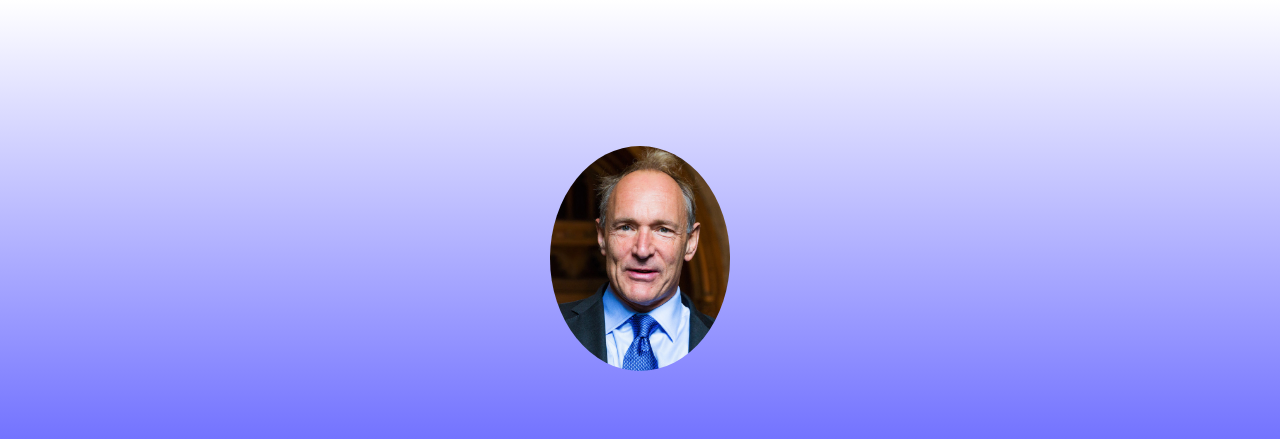
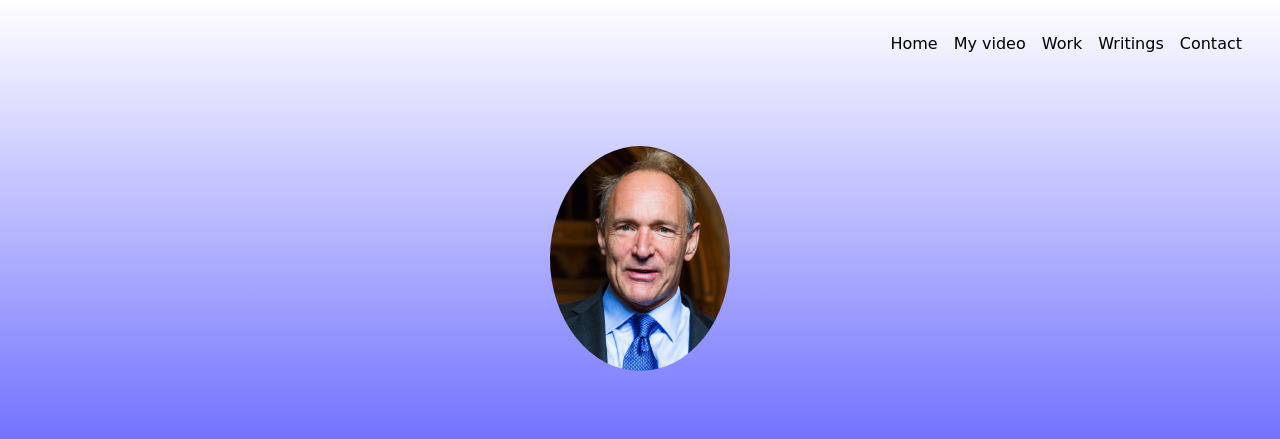
Before and after one commit to Anusha-2011/Tim-Berner, a plain HTML site: page index.html in a window 1280 px wide. Shown: the top 439 px of the page. Drawn offline with Linux system fonts and the light colour scheme; a web font is replaced by a local one.

Commit message:
Add files via upload

```diff
--- a/index.html
+++ b/index.html
@@ -4,12 +4,19 @@
     <title>Personal website</title>
     <link rel="stylesheet" href="style.css">
     <link rel="preconnect" href="https://fonts.gstatic.com">
-<link href="https://fonts.googleapis.com/css2?family=Orelega+One&display=swap" rel="stylesheet">
+    <link href="https://fonts.googleapis.com/css2?family=Orelega+One&display=swap" rel="stylesheet">
     <link rel="preconnect" href="https://fonts.gstatic.com">
-<link href="https://fonts.googleapis.com/css2?family=Merriweather:wght@300&family=Orelega+One&display=swap" rel="stylesheet">
+    <link href="https://fonts.googleapis.com/css2?family=Merriweather:wght@300&family=Orelega+One&display=swap" rel="stylesheet">
 </head>
 
-<body>  `
+<body>
+    <ul id="menu">
+    <li class="lists">Home</li>
+    <li class="lists">My video</li>
+    <li class="lists">Work</li>
+    <li class="lists">Writings</li>
+    <li class="lists">Contact</li>
+    </ul>
     <section id="header">
         <div id="headerDiv">
             <img id="TimImg" src="Tim.jpg">
@@ -26,4 +33,6 @@
             In 1994 Berners-Lee founded the World Wide Web Consortium (W3C) at the Laboratory of Computer Science (LCS) at the Massachusetts Institute of Technology in Boston. It was made up of companies that wanted to work together to create Web standards and also improve the Web. It was quickly agreed that the technology should be free of royalties and patents. Berners-Lee has served as director of this W3C since it was founded. In 1995 Microsoft produced the first version of Internet Explorer and this commercial browser created enormous growth in websites and web users.
         </p>
     </section>
-</body></html>
+</body>
+
+</html>
--- a/style.css
+++ b/style.css
@@ -69,3 +69,20 @@ p {
     vertical-align: middle;
         text-align:center;
 }
+
+#menu{
+    list-style: none;
+    position: fixed;
+    top: 10px;
+    right:30px ;
+    z-index:10;
+    cursor:pointer;
+}
+.lists{
+    float: left;
+    padding: 8px;
+    font-family: cursive;
+}
+.lists:hover{
+    background-color: aqua;
+}
```
